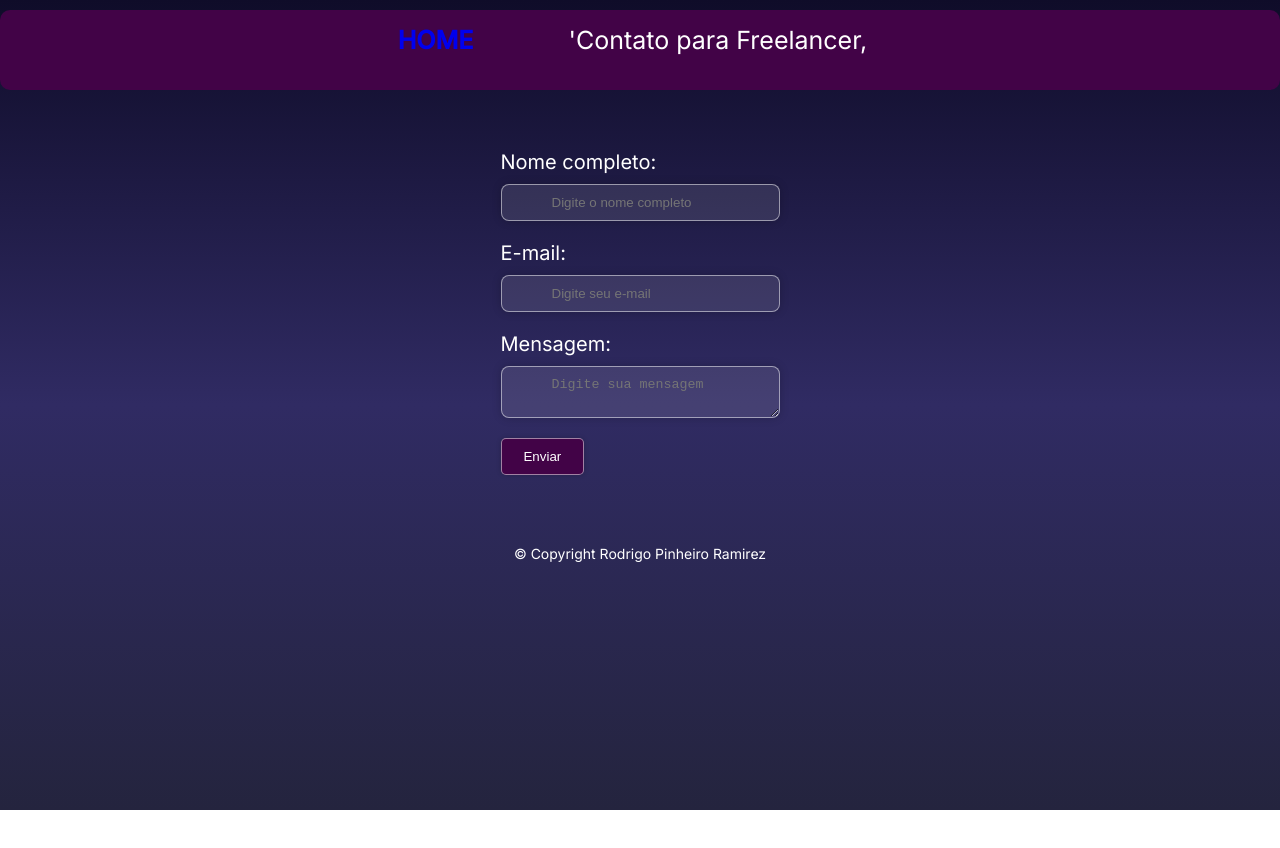
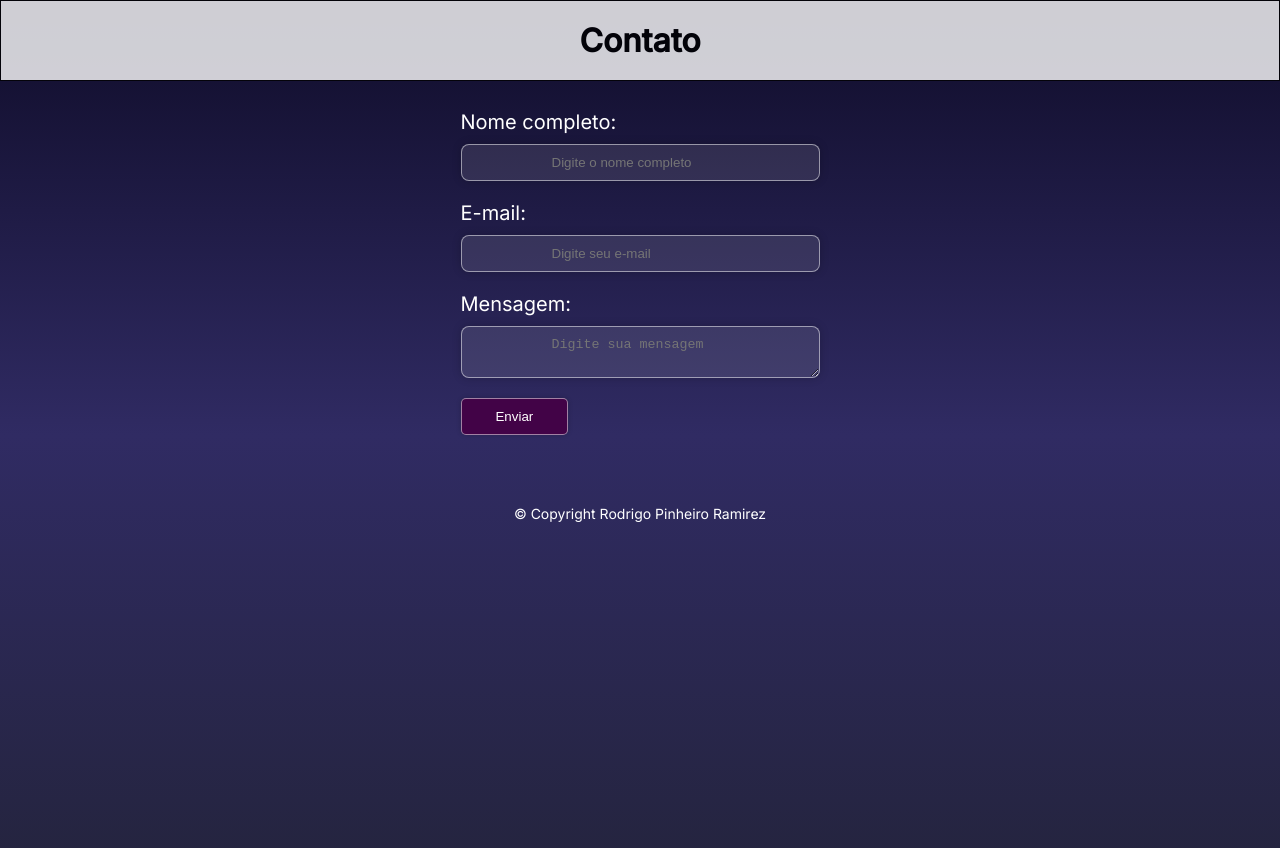
Before and after one commit to RodrigoRamirez1/Contato, a plain HTML site: page index.html in a window 1280 px wide. Before the commit the page ends 810 px from the top, so only its background shows below. Drawn offline with Linux system fonts and the light colour scheme.

Commit message:
Atualizando cabeçalho

```diff
--- a/estilo.css
+++ b/estilo.css
@@ -11,48 +11,19 @@ body {
 }
 
 #cabecalho {
-	display: flex;
-	flex-direction: column;
-	align-items: center;
-	height: 10%;
-	/* border: 1px solid rgba(227, 103, 243, 0.5); */
-	border-radius: 10px;
-	background:  #420347;
-	/* margin: 0px 30%; */
-	margin-top: 10px;
-}
+	position: fixed;
+	background: #fff;
+	opacity: 0.8;
+	border: 1px solid black;
+	padding: 20px;
+	width: 100%;
+	top: 0px;
+	left: 0px;
+  }
 
-#menu {
-	list-style: none;
-	float: left;
-}
-
-#menu li {
-	position: relative;
-	float: left;
-}
-
-.fonte1 {
-	color: #d9a5ee;
-	font-size: 25px;
-	font-weight: bold;
-	padding: 15px 80px 15px 0px;
-}
-
-a {
-	text-decoration: none;
-}
-
-a:hover {
-	text-decoration: none;
-	color: #fff;
-}
-
-.fonte2 {
-	font-size: 25px;
-	padding: 15px;
-	color: #fff;
-}
+  #cabecalho h1 {
+	text-align: center;
+  }
 
 #container {
 	display: flex;
@@ -60,8 +31,7 @@ a:hover {
 	align-items: center;
 	width: 100%;
 	max-width: 588px;
-	margin: 20px auto 0px;
-
+	margin: 70px auto 0px;
 	padding: 0 24px;
   }
 
@@ -81,7 +51,7 @@ input[type="text"],
 input[type="email"],
 textarea {
 	color: #fff;
-	padding: 10px 50px;
+	padding: 10px 90px;
 	margin-bottom: 20px;
 	border-radius: 5px;
 	box-shadow: 0px 0px 10px rgba(0,0,0,0.2);
@@ -110,7 +80,7 @@ button[type="submit"]:hover {
 
   footer {
 	margin-top: 20px;
-	padding: 50px 0;
+	padding: 50px 0px 5px 0px;
 	text-align: center;
 	font-size: 14px;
 	color: white;
@@ -121,11 +91,8 @@ button[type="submit"]:hover {
 		width: 80%;
 	}
 
-	#cabecalho {
+	/* #cabecalho {
 		height: 20%;
-	}
+	} */
 
-	.fonte1 {
-		padding: 25px 20px 10px 120px;
-	}
   }
--- a/index.html
+++ b/index.html
@@ -13,12 +13,7 @@
 </head>
 <body>
 	<div id="cabecalho">
-
-		<ul id="menu">
-			<li class="fonte1"><a href="https://rodrigoramirez1.github.io/projeto-pessoal/" target="_blank">HOME</a></li>
-			<li class="fonte2">'Contato para Freelancer,</li>
-		</ul>
-
+		<h1>Contato</h1>
 	</div>
 	<div id="container">
 		<form action="mailto:rodrigopinheiroramirez@gmail.com" method="post" enctype="text/plain">
```
